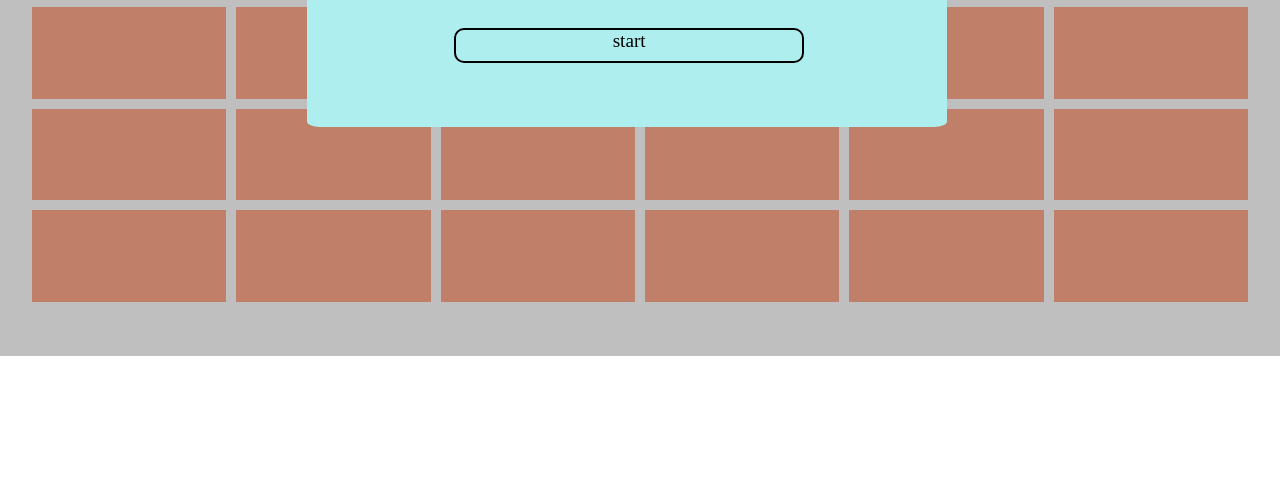
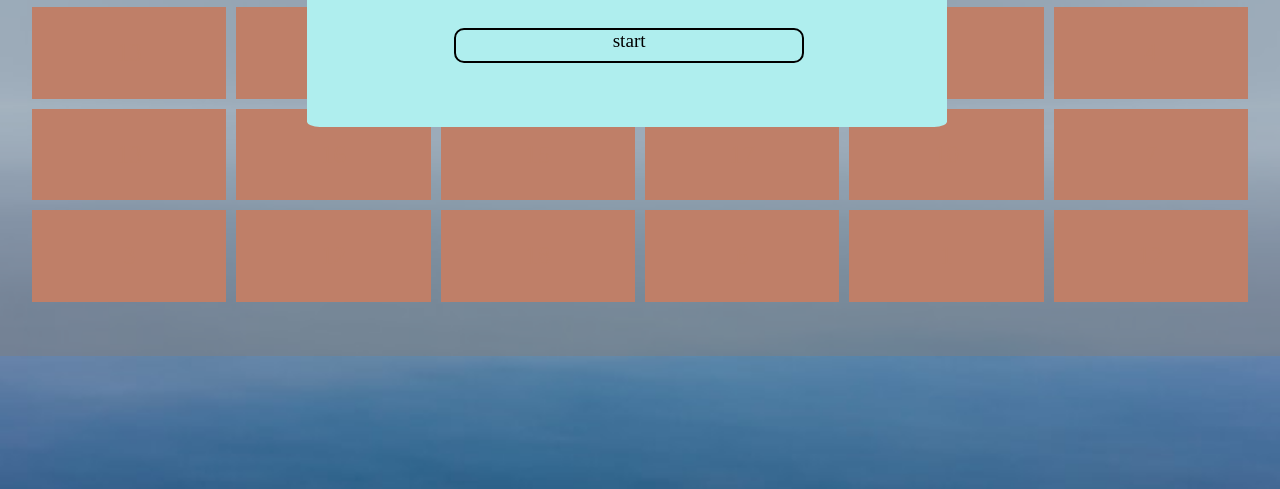
Before and after one commit to shashank-mg/js-memory-game, a plain HTML site: page index.html in a window 1280 px wide. Shown: the part 311-800 px from the top of the page. Drawn offline with Linux system fonts and the light colour scheme.

Commit message:
css changes

```diff
--- a/style.css
+++ b/style.css
@@ -1,5 +1,7 @@
 body {
   font-family: "Nunito SemiBold";
+  background: url("sky.jpg") repeat;
+  background-size: cover;
   margin: 0px;
   padding: 0px;
   -khtml-user-select: none;
```
Also changed, not shown: sky.jpg (added).
